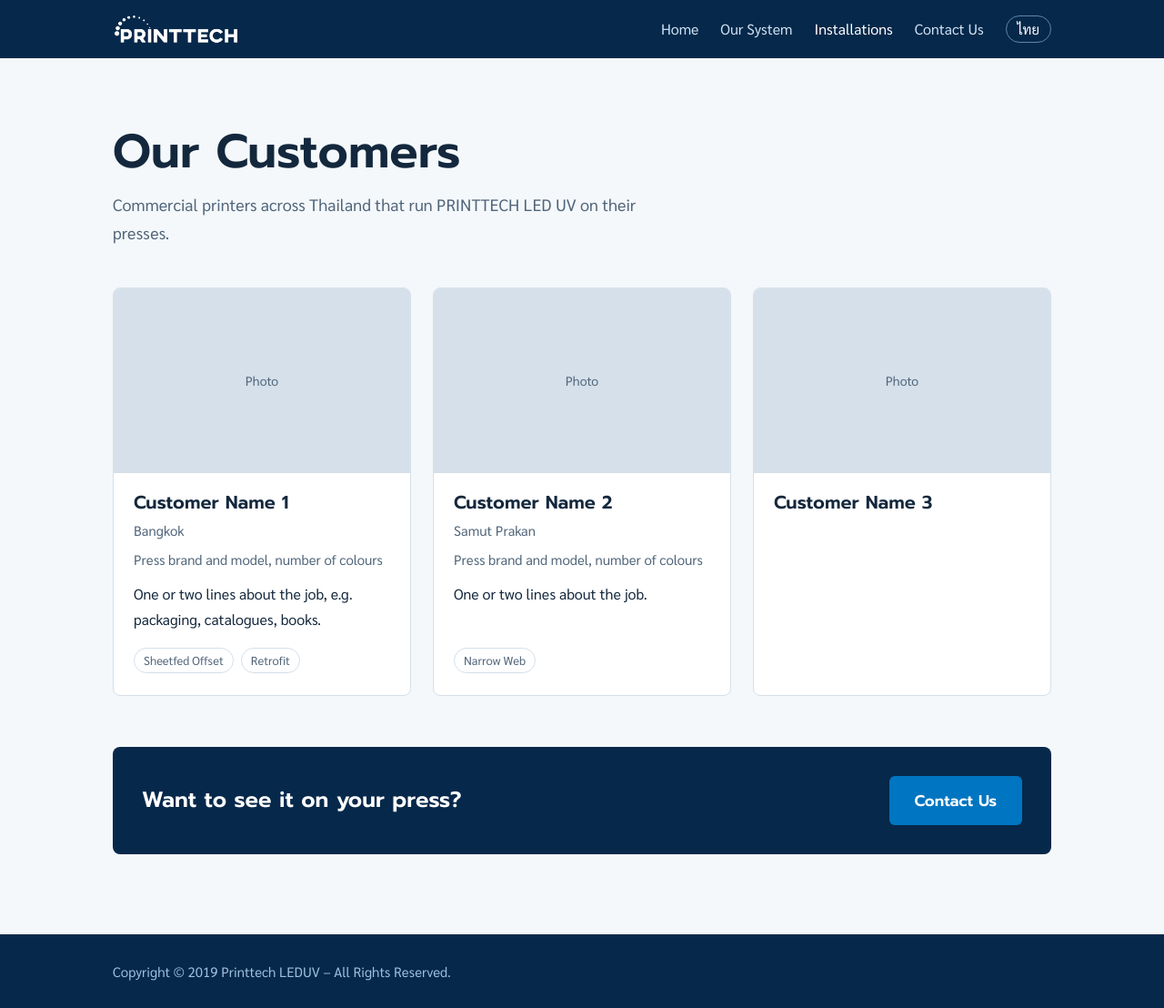
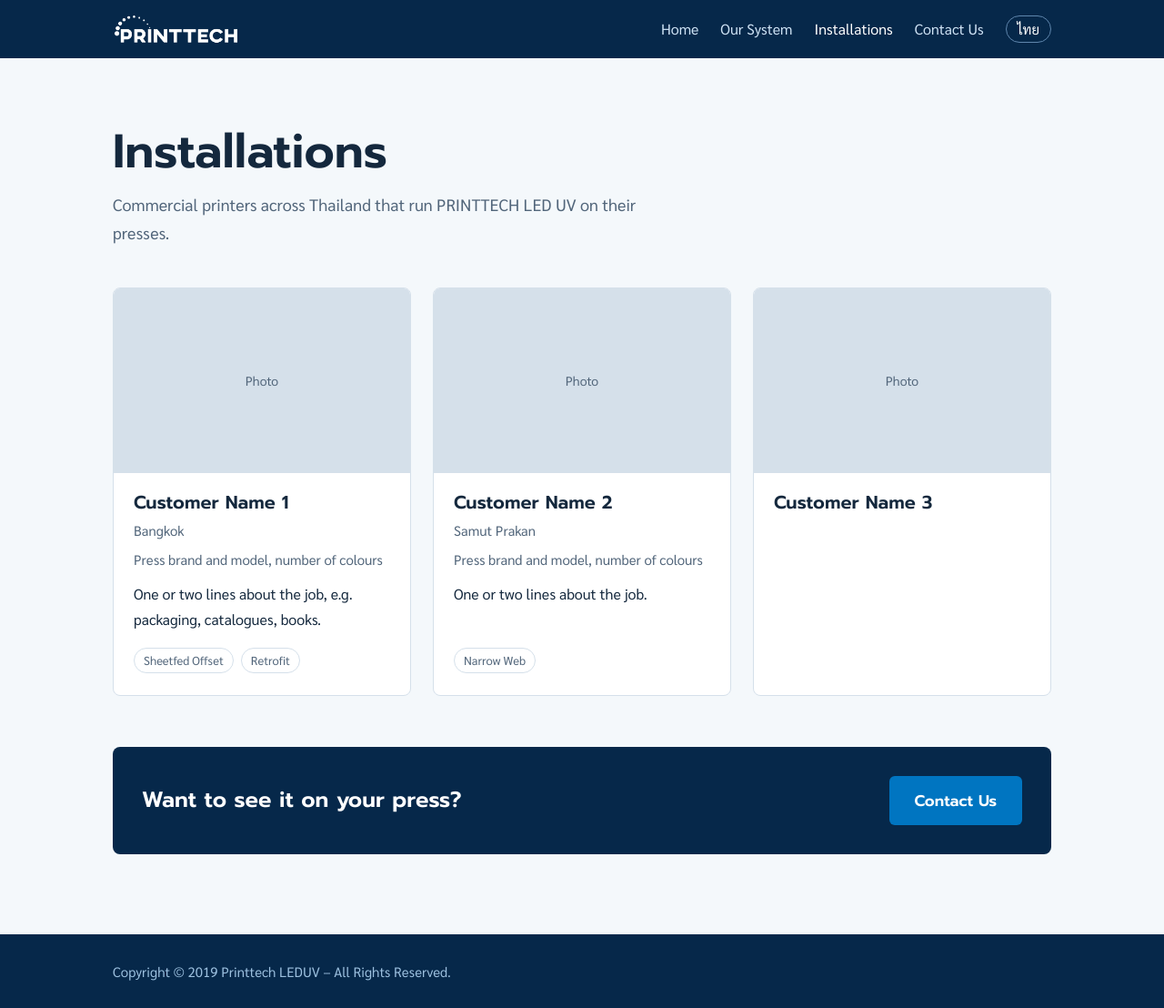
Before and after one commit to Pixxacha/printtech, a Jekyll site: the page built from en/customers.html, in a window 1280 px wide and 1108 px high. Shown: the whole window at 91% size. Built offline with Jekyll 4.4.1, drawn with Linux system fonts in a browser that asks for light colours.

Commit message:
Update customers.html

```diff
--- a/en/customers.html
+++ b/en/customers.html
@@ -1,13 +1,13 @@
 ---
 layout: default
-title: "Our Customers | PRINTTECH"
+title: "Installations | PRINTTECH"
 description: "Commercial printers using PRINTTECH LED UV systems."
 lang: en
 alt_url: /customers.html
 ---
 <div class="inner">
   <div class="wrap">
-    <h1>Our Customers</h1>
+    <h1>Installations</h1>
     <p class="lead">Commercial printers across Thailand that run PRINTTECH LED UV on their presses.</p>
 
     <div class="grid" id="grid"></div>
```
